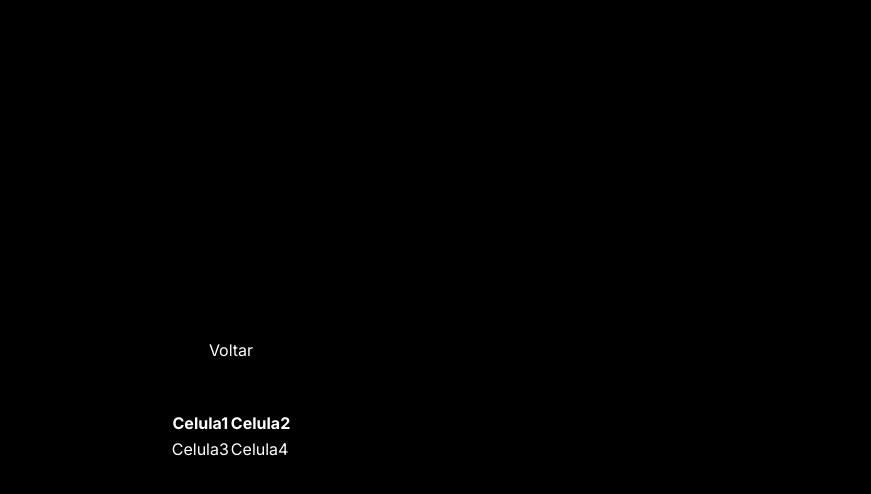
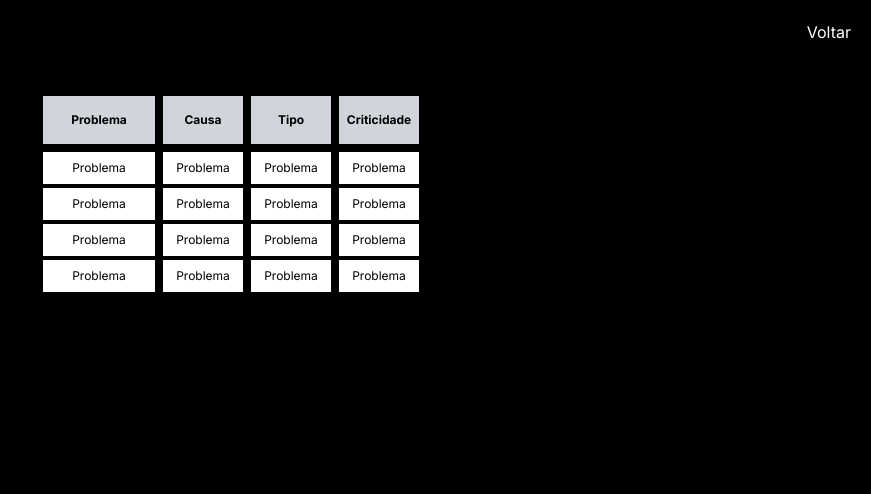
Before and after one commit to brenodevreact/planilha_ishikawa, a Next.js app: page /causas in a window 1280 px wide. Shown: the top 494 px of the page, without its empty margins (409-1280 px from the left). Built offline with nearby package versions, Linux system fonts and the light colour scheme.

Commit message:
Feat: Causas add

```diff
--- a/app/causas/page.tsx
+++ b/app/causas/page.tsx
@@ -3,27 +3,93 @@ import React from "react";
 
 const causas = () => {
   return (
-    <main className="flex justify-center align-middle min-h-screen flex-col items-center p-24 gap-12">
-      <button>
+    <main className="flex justify-start align-middle min-h-screen flex-col items-center p-24 gap-12">
+      <button className="absolute top-5 right-5">
         <Link href="/">Voltar</Link>
       </button>
 
-      <div>
-        <table>
-          <thead>
-            <tr>
-              <th>Celula1</th>
-              <th>Celula2</th>
-            </tr>
-          </thead>
+      <table className="flex min-w-min flex-col text-black text-xs">
+        <thead>
           <tbody>
-            <tr>
-              <td>Celula3</td>
-              <td>Celula4</td>
+            <tr className="flex gap-2 items-center">
+              <th className="bg-gray-300	 flex p-4 w-28 items-center justify-center">
+                Problema
+              </th>
+              <th className="bg-gray-300 flex p-4 w-20 items-center justify-center">
+                Causa
+              </th>
+              <th className="bg-gray-300 flex p-4 w-20 items-center justify-center">
+                Tipo
+              </th>
+              <th className="bg-gray-300 flex p-4 w-20 items-center justify-center">
+                Criticidade
+              </th>
             </tr>
           </tbody>
-        </table>
-      </div>
+
+          <tbody className="flex gap-2">
+            <tr className="flex flex-col gap-1 items-center mt-2">
+              <td className="bg-white p-2 w-28 flex items-center justify-center">
+                Problema
+              </td>
+              <td className="bg-white p-2 w-28 flex items-center justify-center">
+                Problema
+              </td>
+              <td className="bg-white p-2 w-28 flex items-center justify-center">
+                Problema
+              </td>
+              <td className="bg-white p-2 w-28 flex items-center justify-center">
+                Problema
+              </td>
+            </tr>
+
+            <tr className="flex flex-col gap-1 items-center mt-2">
+              <td className="bg-white p-2 w-20 flex items-center justify-center">
+                Problema
+              </td>
+              <td className="bg-white p-2 w-20 flex items-center justify-center">
+                Problema
+              </td>
+              <td className="bg-white p-2 w-20 flex items-center justify-center">
+                Problema
+              </td>
+              <td className="bg-white p-2 w-20 flex items-center justify-center">
+                Problema
+              </td>
+            </tr>
+
+            <tr className="flex flex-col gap-1 items-center mt-2">
+              <td className="bg-white p-2 w-20 flex items-center justify-center">
+                Problema
+              </td>
+              <td className="bg-white p-2 w-20 flex items-center justify-center">
+                Problema
+              </td>
+              <td className="bg-white p-2 w-20 flex items-center justify-center">
+                Problema
+              </td>
+              <td className="bg-white p-2 w-20 flex items-center justify-center">
+                Problema
+              </td>
+            </tr>
+
+            <tr className="flex flex-col gap-1 items-center mt-2">
+              <td className="bg-white p-2 w-20 flex items-center justify-center">
+                Problema
+              </td>
+              <td className="bg-white p-2 w-20 flex items-center justify-center">
+                Problema
+              </td>
+              <td className="bg-white p-2 w-20 flex items-center justify-center">
+                Problema
+              </td>
+              <td className="bg-white p-2 w-20 flex items-center justify-center">
+                Problema
+              </td>
+            </tr>
+          </tbody>
+        </thead>
+      </table>
     </main>
   );
 };
--- a/package.json
+++ b/package.json
@@ -17,7 +17,11 @@
     "postcss": "8.4.23",
     "react": "18.2.0",
     "react-dom": "18.2.0",
+    "react-modal": "^3.16.1",
     "tailwindcss": "3.3.2",
     "typescript": "5.0.4"
+  },
+  "devDependencies": {
+    "@types/react-modal": "^3.16.0"
   }
 }
```
Also changed, not shown: 1 other file (tests, documents, lock files or other folders).
